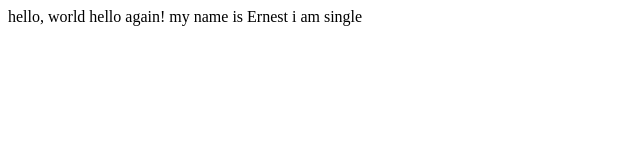
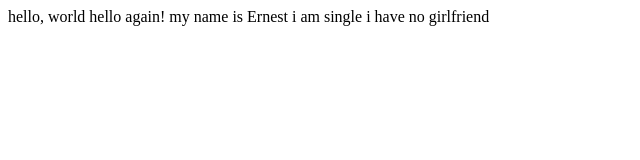
Before and after one commit to ernyfred/lecture01, a plain HTML site: page helloernest.html in a window 1280 px wide. Shown: the whole page, without its empty margins (0-640 px from the left). Drawn offline with Linux system fonts and the light colour scheme.

Commit message:
Added i have no girlfriend

```diff
--- a/helloernest.html
+++ b/helloernest.html
@@ -4,6 +4,6 @@
   <title>My Webpage!</title>
   </head>
   <body>
-    hello, world hello again! my name is Ernest i am single
+    hello, world hello again! my name is Ernest i am single i have no girlfriend
     </body>
     </html>
```
